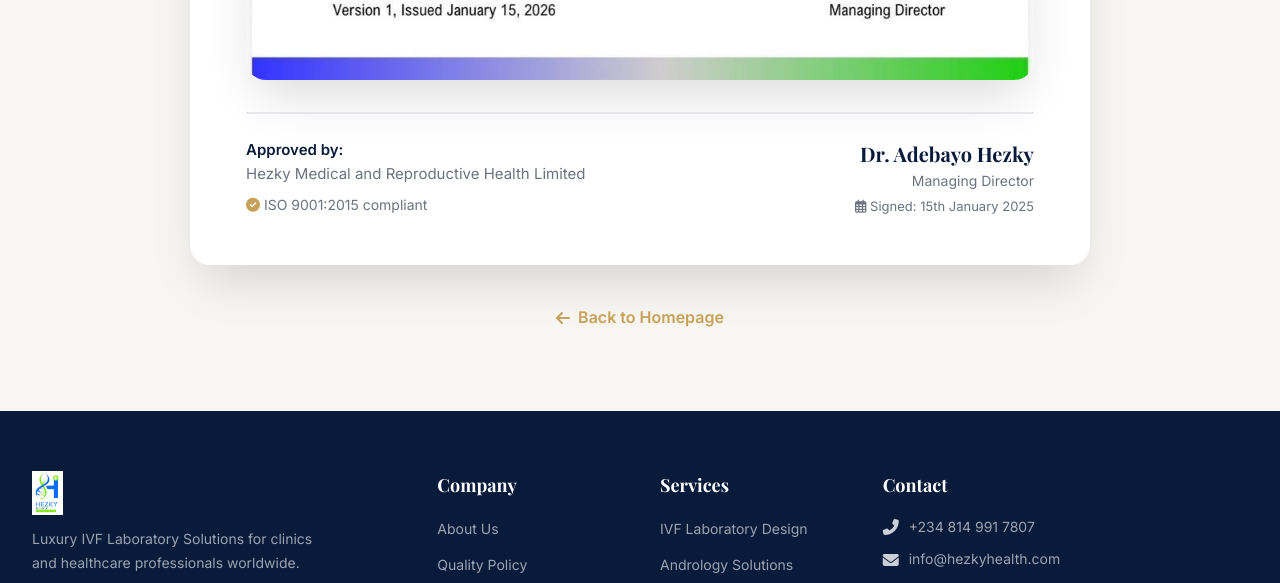
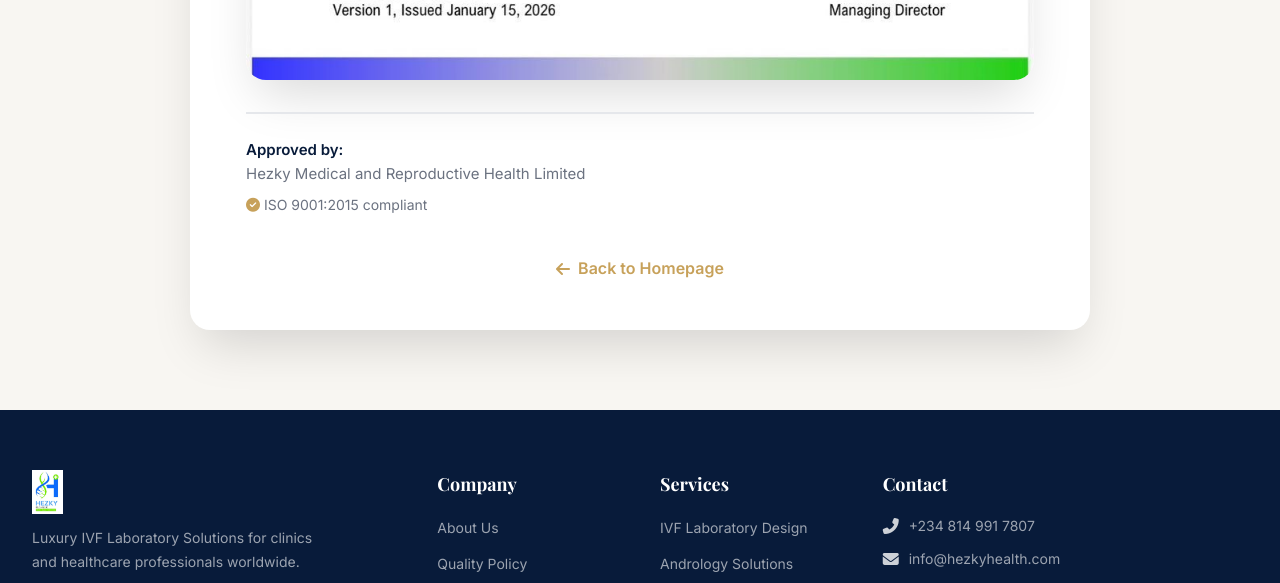
Before and after one commit to Abdilito4-real/hezky-health, a plain HTML site: page quality-policy.html in a window 1280 px wide. Shown: the part 1547-2130 px from the top of the page. Drawn offline with nearby package versions, Linux system fonts and the light colour scheme; a web font is replaced by a local one.

Commit message:
Update quality-policy.html

```diff
--- a/quality-policy.html
+++ b/quality-policy.html
@@ -719,14 +719,7 @@
               <p><strong>Approved by:</strong><br />Hezky Medical and Reproductive Health Limited</p>
               <p style="margin-top: 8px; font-size: 14px;"><i class="fas fa-check-circle" style="color: var(--color-gold);"></i> ISO 9001:2015 compliant</p>
             </div>
-            <div class="policy-signature__right">
-              <div class="name">Dr. Adebayo Hezky</div>
-              <div class="title">Managing Director</div>
-              <div style="font-size: 13px; color: var(--color-gray); margin-top: 4px;"><i class="far fa-calendar-alt"></i> Signed: 15th January 2025</div>
-            </div>
-          </div>
-
-        </div>
+                  </div>
 
         <!-- Back link -->
         <div class="back-link-wrap">
```
